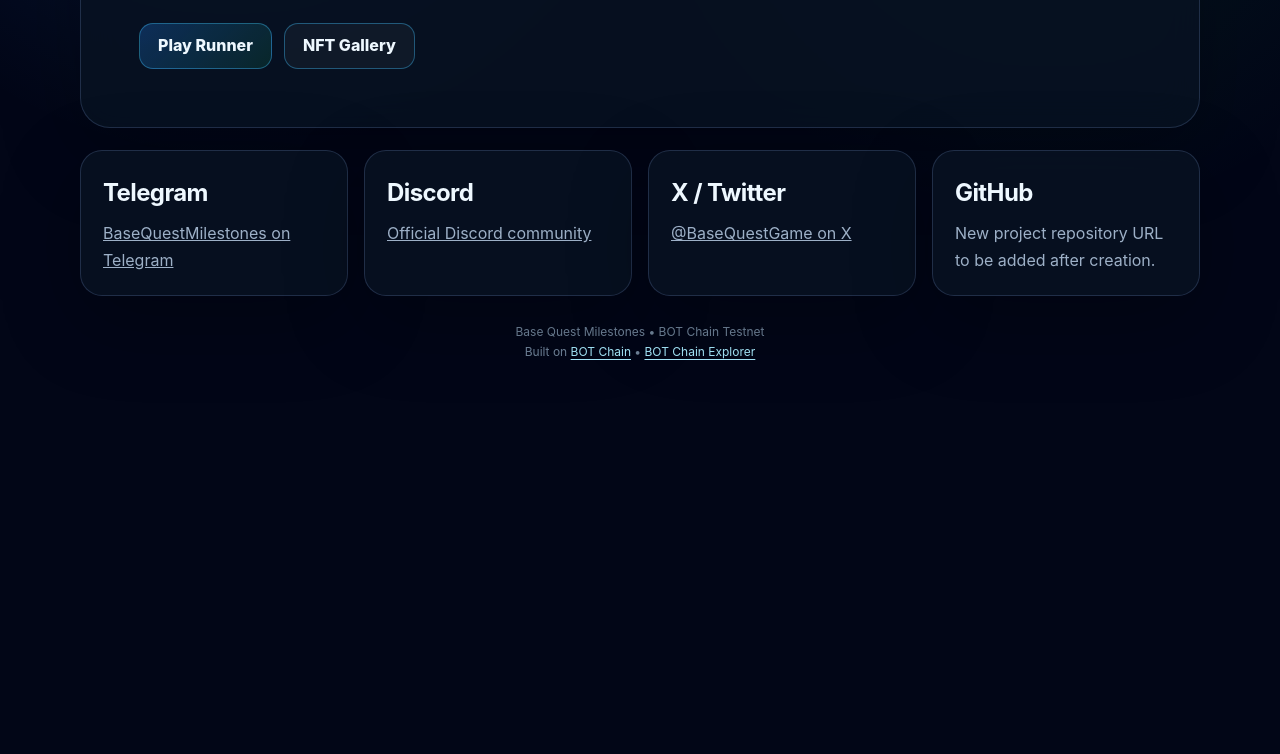
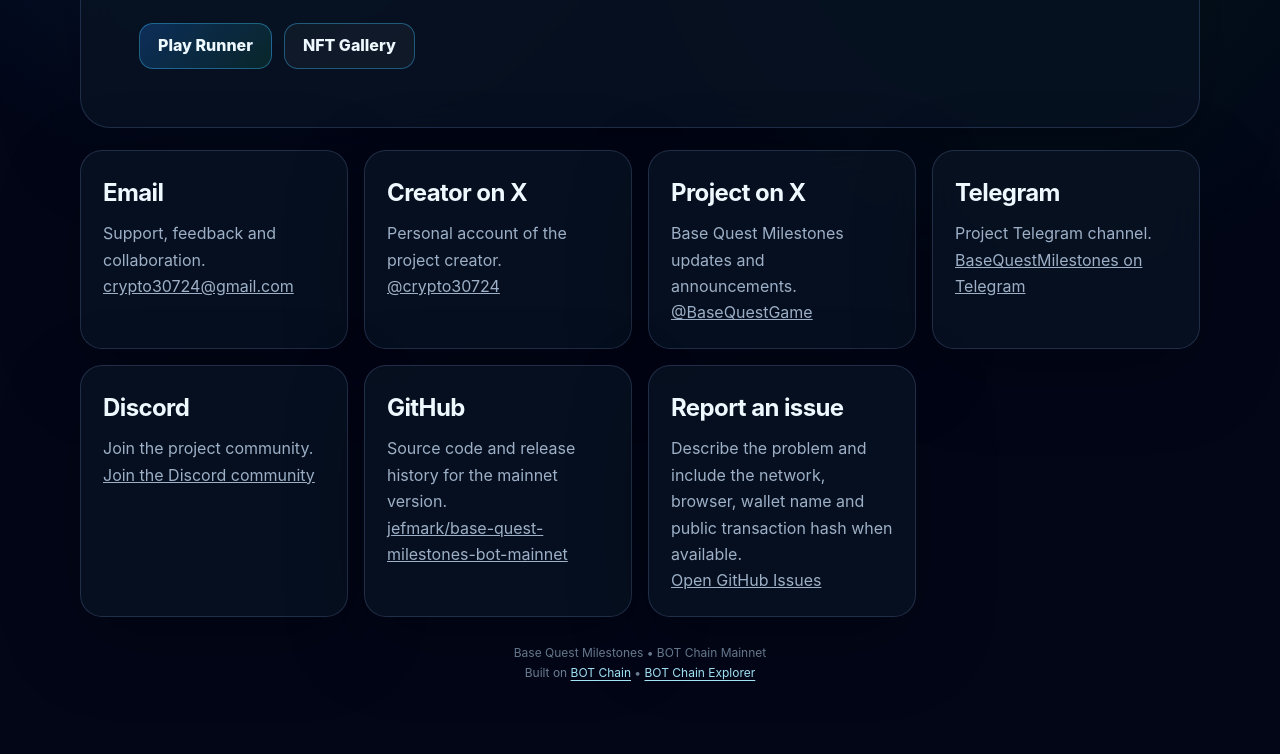
Before and after one commit to jefmark/base-quest-milestones-bot-mainnet, a website: page public/pages/contact.html in a window 1280 px wide. Shown: the part 354-1108 px from the top of the page. Before the commit the page ends 800 px from the top, so only its background shows below. Drawn offline with Linux system fonts and the light colour scheme.

Commit message:
Update contact.html

```diff
--- a/public/pages/contact.html
+++ b/public/pages/contact.html
@@ -14,13 +14,49 @@
   <aside class="page-menu"><button class="page-menu-toggle" type="button" aria-label="Open navigation" aria-expanded="false">☰</button><nav class="page-drawer" aria-label="Site navigation"><a href="home.html">Home</a><a href="../index.html">Play</a><a href="dashboard.html">Dashboard</a><a href="nfts.html">NFT Gallery</a><a href="xp.html">XP System</a><a href="rules.html">Rules</a><a href="about.html">About</a><a href="contact.html">Contact</a><a href="community.html">Community</a></nav></aside>
   <main class="page-shell">
     <section class="hero">
-      <p class="eyebrow">Project links</p>
+      <p class="eyebrow">BOT Chain Mainnet · Contact and community</p>
       <h1>Contact</h1>
-      <p>Use the project repository for source code, issues and deployment history. Other official Telegram, Discord, and X channels are listed below.</p>
+      <p>Contact the project creator for support, feedback and collaboration. Follow the project channels for game updates and community announcements.</p>
       <div class="actions"><a class="button" href="../index.html">Play Runner</a><a class="button secondary" href="nfts.html">NFT Gallery</a></div>
     </section>
-    <section class="grid"><article class="card"><h2>Telegram</h2><p><a href="https://t.me/BaseQuestMilestones" target="_blank" rel="noopener noreferrer">BaseQuestMilestones on Telegram</a></p></article><article class="card"><h2>Discord</h2><p><a href="https://discord.gg/vPUxmRA7C4" target="_blank" rel="noopener noreferrer">Official Discord community</a></p></article><article class="card"><h2>X / Twitter</h2><p><a href="https://x.com/BaseQuestGame" target="_blank" rel="noopener noreferrer">@BaseQuestGame on X</a></p></article><article class="card"><h2>GitHub</h2><p>New project repository URL to be added after creation.</p></article></section>
-    <p class="footer">Base Quest Milestones • BOT Chain Testnet<br>
+    <section class="grid" aria-label="Contact and community links">
+      <article class="card">
+        <h2>Email</h2>
+        <p>Support, feedback and collaboration.</p>
+        <p><a href="mailto:crypto30724@gmail.com" style="overflow-wrap: anywhere;">crypto30724@gmail.com</a></p>
+      </article>
+      <article class="card">
+        <h2>Creator on X</h2>
+        <p>Personal account of the project creator.</p>
+        <p><a href="https://x.com/crypto30724" target="_blank" rel="noopener noreferrer" style="overflow-wrap: anywhere;">@crypto30724</a></p>
+      </article>
+      <article class="card">
+        <h2>Project on X</h2>
+        <p>Base Quest Milestones updates and announcements.</p>
+        <p><a href="https://x.com/BaseQuestGame" target="_blank" rel="noopener noreferrer" style="overflow-wrap: anywhere;">@BaseQuestGame</a></p>
+      </article>
+      <article class="card">
+        <h2>Telegram</h2>
+        <p>Project Telegram channel.</p>
+        <p><a href="https://t.me/BaseQuestMilestones" target="_blank" rel="noopener noreferrer" style="overflow-wrap: anywhere;">BaseQuestMilestones on Telegram</a></p>
+      </article>
+      <article class="card">
+        <h2>Discord</h2>
+        <p>Join the project community.</p>
+        <p><a href="https://discord.gg/vPUxmRA7C4" target="_blank" rel="noopener noreferrer" style="overflow-wrap: anywhere;">Join the Discord community</a></p>
+      </article>
+      <article class="card">
+        <h2>GitHub</h2>
+        <p>Source code and release history for the mainnet version.</p>
+        <p><a href="https://github.com/jefmark/base-quest-milestones-bot-mainnet" target="_blank" rel="noopener noreferrer" style="overflow-wrap: anywhere;">jefmark/base-quest-milestones-bot-mainnet</a></p>
+      </article>
+      <article class="card">
+        <h2>Report an issue</h2>
+        <p>Describe the problem and include the network, browser, wallet name and public transaction hash when available.</p>
+        <p><a href="https://github.com/jefmark/base-quest-milestones-bot-mainnet/issues" target="_blank" rel="noopener noreferrer" style="overflow-wrap: anywhere;">Open GitHub Issues</a></p>
+      </article>
+    </section>
+    <p class="footer">Base Quest Milestones • BOT Chain Mainnet<br>
       Built on <a href="https://botchain.ai" target="_blank" rel="noopener noreferrer">BOT Chain</a>
       • <a href="https://scan.botchain.ai" target="_blank" rel="noopener noreferrer">BOT Chain Explorer</a>
     </p>
```
